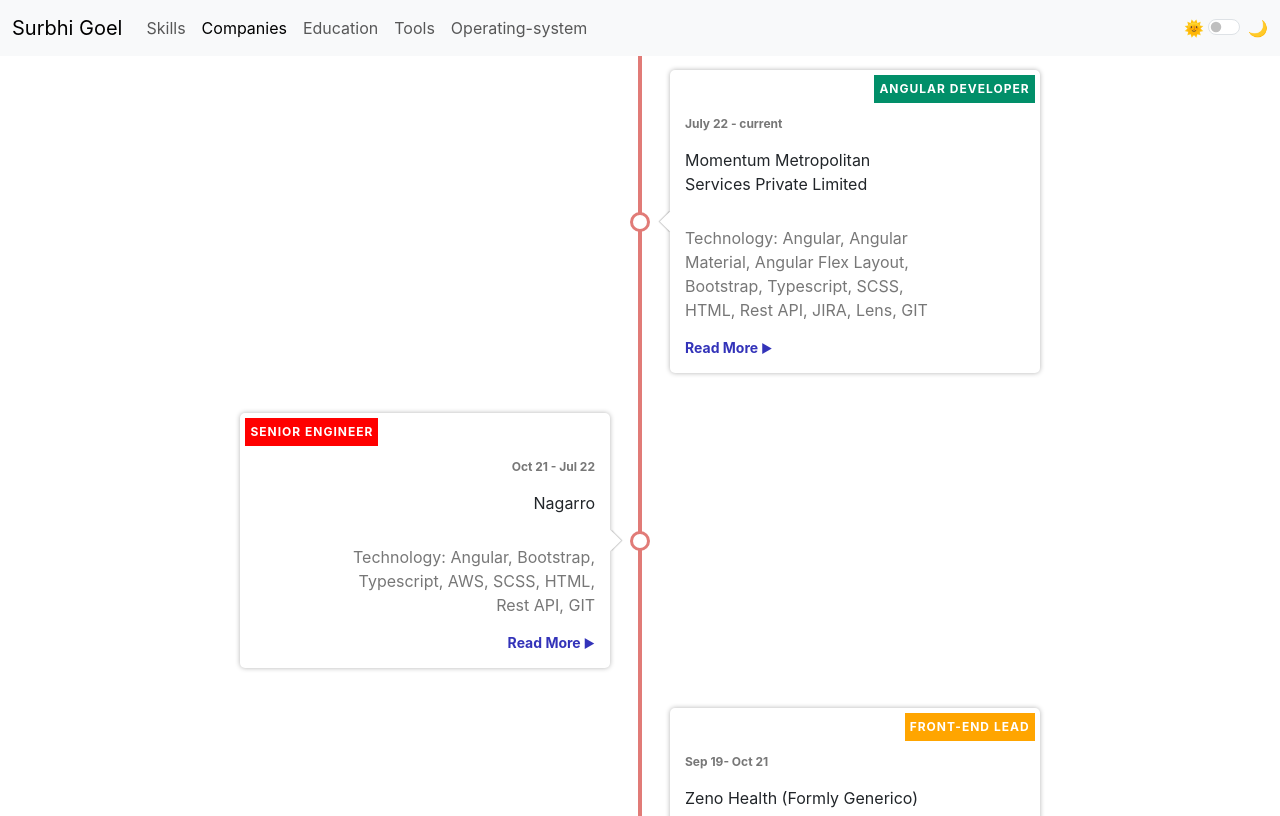
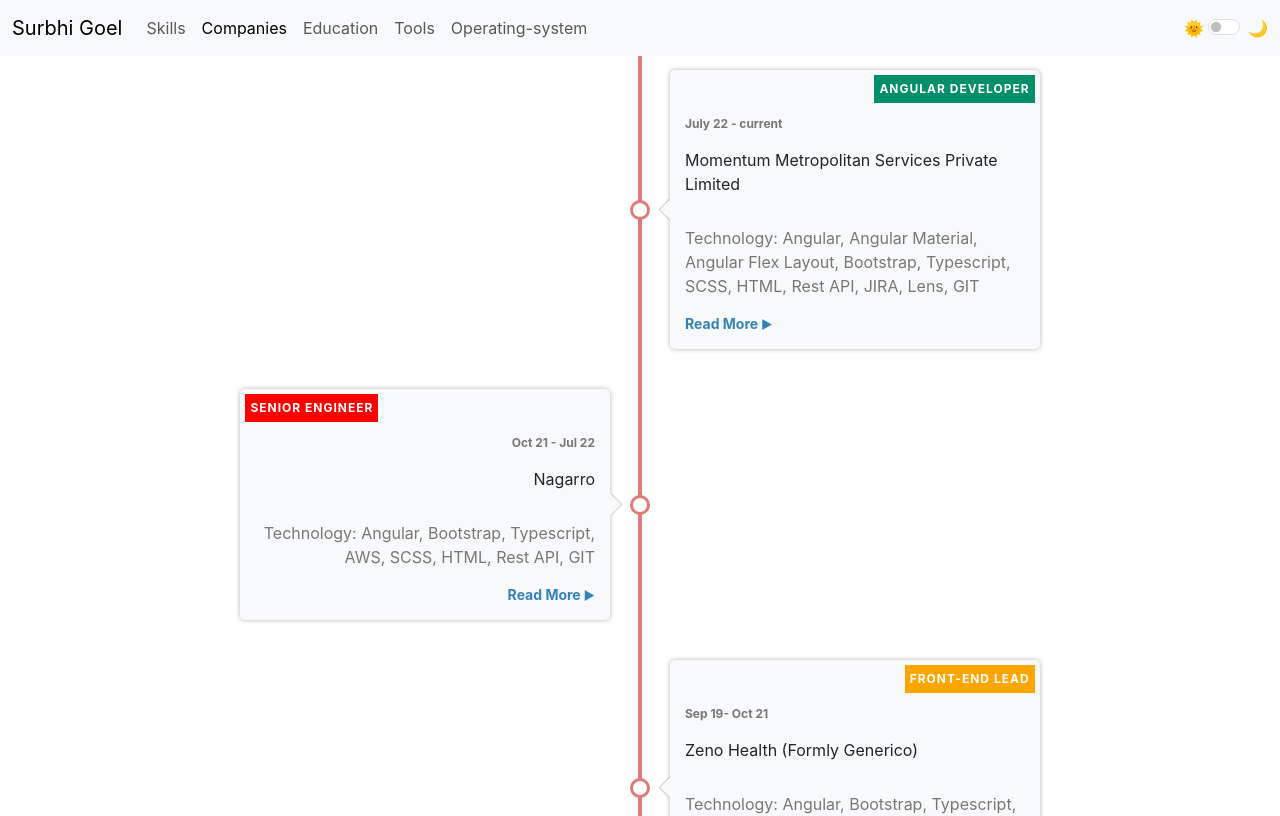
Before and after one commit to the-surbhi-goel/resume, a React (Create React App) app: page /#/companies in a window 1280 px wide. Shown: the top 816 px of the page. Built offline with nearby package versions, Linux system fonts and the light colour scheme.

Commit message:
theme added in Company and Education component

```diff
--- a/src/App.js
+++ b/src/App.js
@@ -42,8 +42,8 @@
         <Routes>
           <Route exact path="/" element={<Home />} />
           <Route exact path="/skills" element={<Skills theme={theme} />} />
-          <Route exact path="/companies" element={<Companies />} />
-          <Route exact path="/education" element={<Education />} />
+          <Route exact path="/companies" element={<Companies theme={theme} />} />
+          <Route exact path="/education" element={<Education theme={theme} />} />
           <Route exact path="/tools" element={<Tools theme={theme} />} />
           <Route exact path="/operating-system" element={<OperatingSystem theme={theme} />} />
         </Routes>
--- a/src/components/common/TimelineItem.css
+++ b/src/components/common/TimelineItem.css
@@ -1,3 +1,7 @@
+:root {
+  --dark-bg: rgb(33, 37, 41);
+}
+
 .timeline-container {
   display: flex;
   flex-direction: column;
@@ -12,6 +16,10 @@
   left: calc(50% - 2px);
   width: 4px;
   height: 100%;
+}
+
+.dark-container::after {
+  background-color: var(--dark-bg);
 }
 
 .timeline-item,
@@ -56,14 +64,21 @@
 
 .timeline-item-content::after {
   content: " ";
-  background-color: #fff;
+  position: absolute;
   box-shadow: 1px -1px 1px rgba(0, 0, 0, 0.2);
-  position: absolute;
   right: -7.5px;
   top: calc(50% - 7.5px);
   transform: rotate(45deg);
   width: 15px;
   height: 15px;
+}
+
+.bg-light::after {
+  background-color: rgb(248, 249, 250);
+}
+
+.bg-dark::after {
+  background-color: var(--dark-bg);
 }
 
 .timeline-item:nth-child(odd) .timeline-item-content {
@@ -105,14 +120,13 @@
   font-size: 16px;
   line-height: 24px;
   margin: 15px 0;
-  max-width: 250px;
 }
 
 .read-more,
 .read-less {
   font-size: 14px;
   font-weight: bold;
-  color: #3333b9;
+  color: #3383b9;
   cursor: pointer;
 }
 
@@ -140,7 +154,6 @@
 
 .timeline-item-content .circle {
   background-color: #fff;
-  border: 3px solid #e17b77;
   border-radius: 50%;
   position: absolute;
   top: calc(50% - 10px);
@@ -148,6 +161,14 @@
   width: 20px;
   height: 20px;
   z-index: 100;
+}
+
+.bg-light .circle {
+  border: 3px solid #e17b77;
+}
+
+.bg-dark .circle {
+  border: 3px solid var(--dark-bg);
 }
 
 .timeline-item:nth-child(odd) .timeline-item-content .circle {
--- a/src/components/common/TimelineItem.js
+++ b/src/components/common/TimelineItem.js
@@ -8,14 +8,15 @@
 };
 
 export default function TimelineItem(props) {
-  const { data, readLess, readMore, singleItem } = props;
+  const { data, readLess, readMore, singleItem, theme } = props;
 
   return (
     <div
-      className={"timeline-item " + (singleItem ? "single-timeline-item" : "")}
+      // className={`mt-3 text-${props.theme.text}`}
+      className={`timeline-item ` + (singleItem ? "single-timeline-item" : "")}
       style={{ width: props.width }}
     >
-      <div className="timeline-item-content">
+      <div className={`timeline-item-content bg-${theme.mode} text-${theme.text}`}>
         <span className="tag" style={{ background: data.category.color }}>
           {data.category.tag}
         </span>
--- a/src/components/companies/Companies.js
+++ b/src/components/companies/Companies.js
@@ -4,7 +4,7 @@
 import "../common/TimelineItem.css";
 import "./companies.css";
 
-export default function Companies() {
+export default function Companies(props) {
   const [selectedCompany, setSelectedCompany] = useState(null);
 
   const readMore = (data) => {
@@ -16,14 +16,21 @@
     <>
       {COMPANY_LIST.length > 0 && (
         <div className="company-container">
-          <div className={"timeline-container " + (selectedCompany ? "multi-company" : "w-100")}>
+          <div className={`timeline-container ${props.theme.mode}-container ` + (selectedCompany ? "multi-company" : "w-100")}>
             {COMPANY_LIST.map((data, idx) => (
-              <TimelineItem singleItem={false} readMore={readMore} data={data} key={idx} />
+              <TimelineItem
+                theme={props.theme}
+                singleItem={false}
+                readMore={readMore}
+                data={data}
+                key={idx}
+              />
             ))}
           </div>
           {selectedCompany && (
             <div className="selected-company">
               <TimelineItem
+                theme={props.theme}
                 singleItem={true}
                 data={selectedCompany}
                 readLess={() => {
--- a/src/components/education/Education.js
+++ b/src/components/education/Education.js
@@ -2,7 +2,7 @@
 import TimelineItem from "../common/TimelineItem";
 import "../common/TimelineItem.css";
 
-export default function Education() {
+export default function Education(props) {
   const eduList = [
     {
       text: "M.M. University (Mullana)",
@@ -12,7 +12,7 @@
       category: {
         tag: "B.Tech CSE",
         color: "#018f69",
-      }
+      },
     },
     {
       text: "M.M. University (Mullana)",
@@ -22,16 +22,16 @@
       category: {
         tag: "Diploma CSE",
         color: "#018f69",
-      }
+      },
     },
   ];
 
   return (
     <>
       {eduList.length > 0 && (
-        <div className="timeline-container">
+        <div className={`timeline-container ${props.theme.mode}-container`}>
           {eduList.map((data, idx) => (
-            <TimelineItem singleItem={false} data={data} key={idx} />
+            <TimelineItem theme={props.theme} singleItem={false} data={data} key={idx} />
           ))}
         </div>
       )}
```
